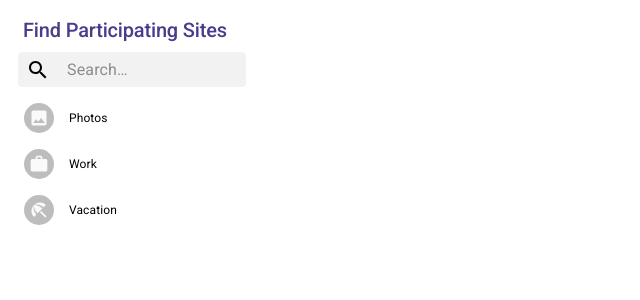
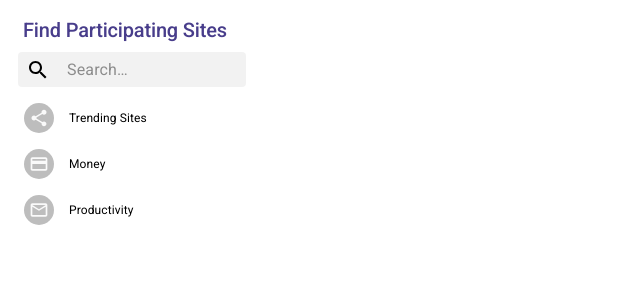
Before and after one commit to briantam23/sebra-chrome-extension, a React (Create React App) app in the folder client/: page /#/account/1/search in a window 1280 px wide. Shown: the top 300 px of the page, without its empty margins (0-640 px from the left). Built offline with nearby package versions, Linux system fonts and the light colour scheme.

Commit message:
Added balance

```diff
--- a/client/src/components/auth/AuthForm.js
+++ b/client/src/components/auth/AuthForm.js
@@ -1,7 +1,7 @@
 import React, { useState } from 'react';
 import { useDispatch } from 'react-redux';
 
-import Loading from '../Loading';
+import Loading from '../shared/Loading';
 import AuthInput from './AuthInput';
 
 import { login } from '../../store/actions/auth';
--- a/client/src/components/navScreens/payment/Buttons.js
+++ b/client/src/components/navScreens/payment/Buttons.js
@@ -44,7 +44,7 @@ const Buttons = ({ pathname, history, params, setOpen, setLoading, setError }) =
         ? <Button onClick={handleClick} className={classes.button} variant="contained" color="primary" >
             Pay with Libra
           </Button>
-        : <a className={classes.redirectLink} rel="noopener noreferrer" href='https://www.wsj.com'>
+        : <a className={classes.redirectLink} href='https://www.wsj.com' rel="noopener noreferrer" target="_blank">
             <Button className={classes.button} variant="contained" color="primary" >
                 Proceed to WSJ!
             </Button>
--- a/client/src/components/navScreens/payment/ErrorSnackbar.js
+++ b/client/src/components/navScreens/payment/ErrorSnackbar.js
@@ -1,5 +1,5 @@
 import React, { useState, Fragment } from 'react';
-import Loading from '../../Loading';
+import Loading from '../../shared/Loading';
 import Buttons from './Buttons';
 import PropTypes from 'prop-types';
 import clsx from 'clsx';
--- a/client/src/components/navScreens/payment/Payment.js
+++ b/client/src/components/navScreens/payment/Payment.js
@@ -1,7 +1,7 @@
 import React from 'react';
+import Header from '../../shared/Header';
 import PaperContainer from './PaperContainer';
 import { makeStyles } from '@material-ui/core/styles';
-import Typography from '@material-ui/core/Typography';
 
 
 const useStyles = makeStyles(theme => ({
@@ -10,13 +10,6 @@ const useStyles = makeStyles(theme => ({
     flexDirection: 'column',
     height: '300px',
     width: '253px'
-  },
-  header: {
-    fontSize: '32px',
-    fontWeight: 500,
-    margin: '7px 0px -10px 15px',
-    color: 'darkslateblue',
-    alignSelf: 'center'
   }
 }));
 
@@ -27,9 +20,7 @@ const Payment = ({ pathname, params, history }) => {
 
   return (
     <div className={classes.mainContainer}>
-      <Typography className={classes.header} variant="h2" align="left">
-        Sebra
-      </Typography>
+      <Header heading='Sebra'/>
       <PaperContainer pathname={ pathname } params={ params } history={ history }/>
     </div>
   );
--- a/client/src/components/navScreens/search/findSites/CategoryItem.js
+++ b/client/src/components/navScreens/search/findSites/CategoryItem.js
@@ -4,9 +4,9 @@ import ListItem from '@material-ui/core/ListItem';
 import ListItemText from '@material-ui/core/ListItemText';
 import ListItemAvatar from '@material-ui/core/ListItemAvatar';
 import Avatar from '@material-ui/core/Avatar';
-import ImageIcon from '@material-ui/icons/Image';
-import WorkIcon from '@material-ui/icons/Work';
-import BeachAccessIcon from '@material-ui/icons/BeachAccess';
+import ShareIcon from '@material-ui/icons/Share';
+import CreditCardIcon from '@material-ui/icons/CreditCard';
+import MailOutlineIcon from '@material-ui/icons/MailOutline';
 
 
 const useStyles = makeStyles(theme => ({
@@ -27,9 +27,9 @@ const CategoryItem = ({ name }) => {
     const classes = useStyles();
 
     let iconComponent = null;
-    if(name === 'Photos') iconComponent = <ImageIcon fontSize='inherit'/>;
-    else if(name === 'Work') iconComponent = <WorkIcon fontSize='inherit'/>;
-    else if(name === 'Vacation') iconComponent = <BeachAccessIcon fontSize='inherit'/>;
+    if(name === 'Trending Sites') iconComponent = <ShareIcon fontSize='inherit'/>;
+    else if(name === 'Money') iconComponent = <CreditCardIcon fontSize='inherit'/>;
+    else if(name === 'Productivity') iconComponent = <MailOutlineIcon fontSize='inherit'/>;
 
     return(
         <ListItem>
--- a/client/src/components/navScreens/search/findSites/CategoryList.js
+++ b/client/src/components/navScreens/search/findSites/CategoryList.js
@@ -26,9 +26,9 @@ const CategoryList = () => {
   return (
     <List className={classes.root}>
     {
-      ['Photos', 'Work', 'Vacation'].map((categoryName, idx) => (
-        <Link to={`/account/${auth.address}/search-results`} className={classes.link}>
-          <CategoryItem name={ categoryName } key={ idx }/>
+      ['Trending Sites', 'Money', 'Productivity'].map((categoryName, idx) => (
+        <Link to={`/account/${auth.address}/search-results`} className={classes.link} key={ idx }>
+          <CategoryItem name={ categoryName }/>
         </Link>
       ))
     }
--- a/client/src/components/navScreens/search/siteResults/ResultItem.js
+++ b/client/src/components/navScreens/search/siteResults/ResultItem.js
@@ -71,7 +71,7 @@ const ResultItem = ({ name }) => {
                 secondary={urlAddress}
             />
             <ListItemSecondaryAction>
-                <a className={classes.link} rel="noopener noreferrer" href={`https://${urlAddress}`}>
+                <a className={classes.link} href={`https://${urlAddress}`} rel="noopener noreferrer" target="_blank">
                     <Button className={classes.button} size='small' variant="contained">Read</Button>
                 </a>
             </ListItemSecondaryAction>
--- /dev/null
+++ b/client/src/components/navScreens/wallet/InviteLink.js
@@ -0,0 +1,26 @@
+import React from 'react';
+import { makeStyles } from '@material-ui/core/styles';
+import Paper from '@material-ui/core/Paper';
+
+
+const useStyles = makeStyles(theme => ({
+    paperContainer: {
+        margin: '22px 10px 0px 10px',
+        padding: theme.spacing(3, 2),
+        backgroundColor: 'whitesmoke',
+        height: '30px'
+    }
+}));
+
+
+const InviteLink = () => {
+    const classes = useStyles();
+
+    return(
+        <Paper className={classes.paperContainer}>
+        </Paper>
+    )
+}
+
+
+export default InviteLink;
--- a/client/src/components/navScreens/wallet/Wallet.js
+++ b/client/src/components/navScreens/wallet/Wallet.js
@@ -1,6 +1,8 @@
 import React from 'react';
+import Header from '../../shared/Header';
+import WalletBalance from './WalletBalance';
+import InviteLink from './InviteLink';
 import { makeStyles } from '@material-ui/core/styles';
-import Typography from '@material-ui/core/Typography';
 
 
 const useStyles = makeStyles(theme => ({
@@ -9,13 +11,6 @@ const useStyles = makeStyles(theme => ({
         flexDirection: 'column',
         height: '300px',
         width: '253px'
-    },
-    header: {
-        fontSize: '30px',
-        fontWeight: 400,
-        margin: '0px 0px 0px 15px',
-        color: 'darkslateblue',
-        alignSelf: 'center'
     }
 }));
 
@@ -24,7 +19,9 @@ const Wallet = () => {
 
     return(
         <div className={classes.mainContainer}>
-            <Typography variant="h2" className={classes.header}>Wallet</Typography>
+            <Header heading='Sebra'/>
+            <WalletBalance/>
+            <InviteLink/>
         </div>
     )
 }
--- /dev/null
+++ b/client/src/components/navScreens/wallet/WalletBalance.js
@@ -0,0 +1,47 @@
+import React from 'react';
+import { useSelector } from 'react-redux';
+import Loading from '../../shared/Loading';
+import { makeStyles } from '@material-ui/core/styles';
+import Paper from '@material-ui/core/Paper';
+import Typography from '@material-ui/core/Typography';
+
+
+const useStyles = makeStyles(theme => ({
+    paperContainer: {
+        margin: '22px 10px 0px 10px',
+        padding: '15px 15px',
+        backgroundColor: 'whitesmoke',
+        height: '110px',
+        display: 'flex',
+        flexDirection: 'column',
+        justifyContent: 'space-between',
+        alignItems: 'center'
+    },
+    smallHeader: {
+        fontSize: '15px'
+    },
+    largeHeader: {
+        fontSize: '35px',
+        fontWeight: 400
+    }
+}));
+
+
+const WalletBalance = () => {
+    const classes = useStyles();
+    const auth = useSelector(store => store.auth);
+
+    return(
+        <Paper className={classes.paperContainer}>
+            { !auth.accountBalance ? <Loading/> : null }
+            <Typography variant="h2" className={classes.smallHeader}>Wallet</Typography>
+            <Typography variant="h2" className={classes.largeHeader}>
+                { auth.accountBalance ? `≋${auth.accountBalance} Libra` : '≋  Libra' }
+            </Typography>
+            <Typography variant="h2" className={classes.smallHeader}>$(?) USD</Typography>
+        </Paper>
+    )
+}
+
+
+export default WalletBalance;
--- /dev/null
+++ b/client/src/components/shared/Header.js
@@ -0,0 +1,27 @@
+import React from 'react';
+import { makeStyles } from '@material-ui/core/styles';
+import Typography from '@material-ui/core/Typography';
+
+
+const useStyles = makeStyles(theme => ({
+    header: {
+        fontSize: '32px',
+        fontWeight: 500,
+        margin: '7px 0px -10px 15px',
+        color: 'darkslateblue',
+        alignSelf: 'center'
+    }
+}));
+
+const Header = ({ heading }) => {
+    const classes = useStyles();
+
+    return(
+        <Typography className={classes.header} variant="h2" align="left">
+            { heading }
+        </Typography>
+    )
+}
+
+
+export default Header;
```
Also changed, not shown: client/src/components/shared/Loading.js (renamed from client/src/components/Loading.js).
